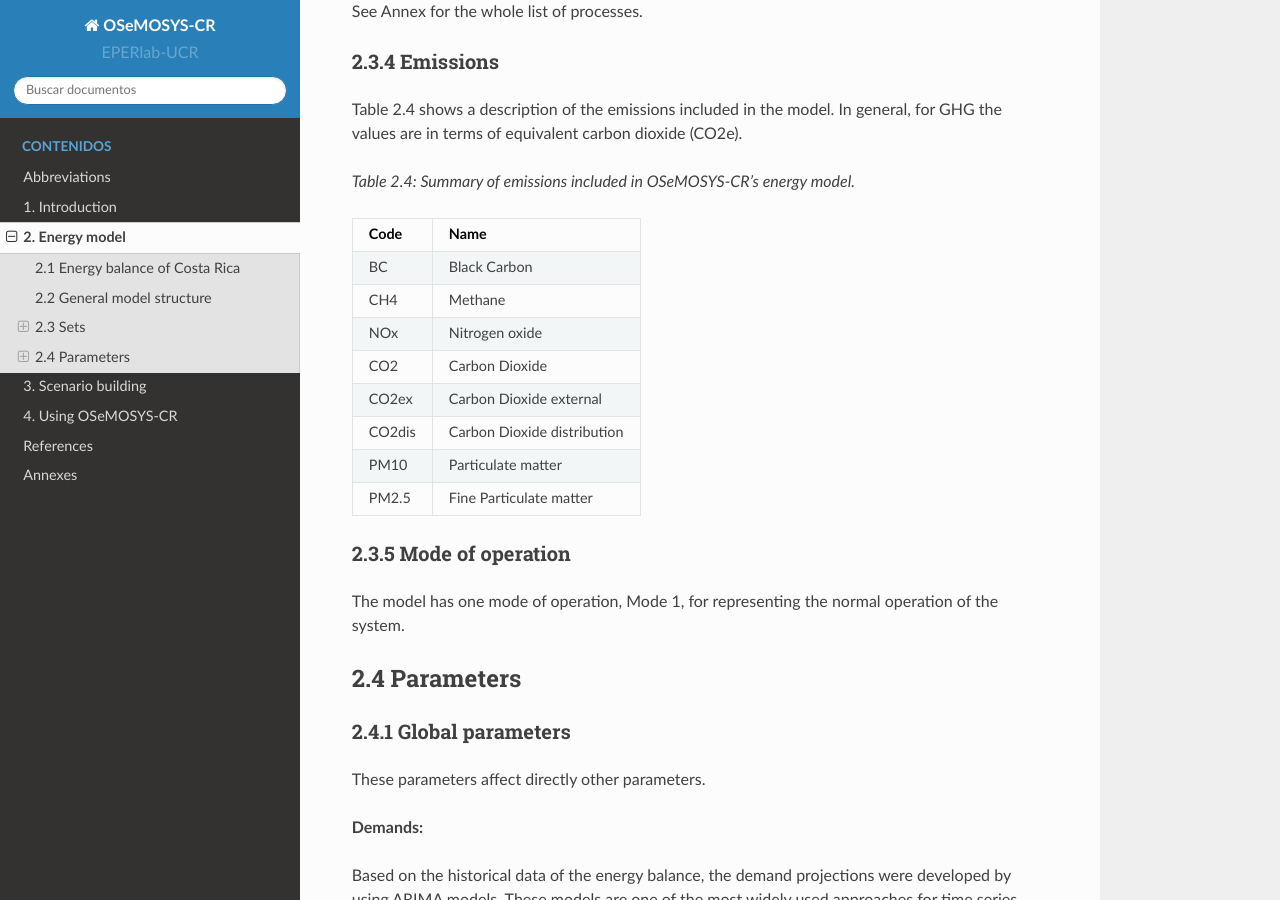
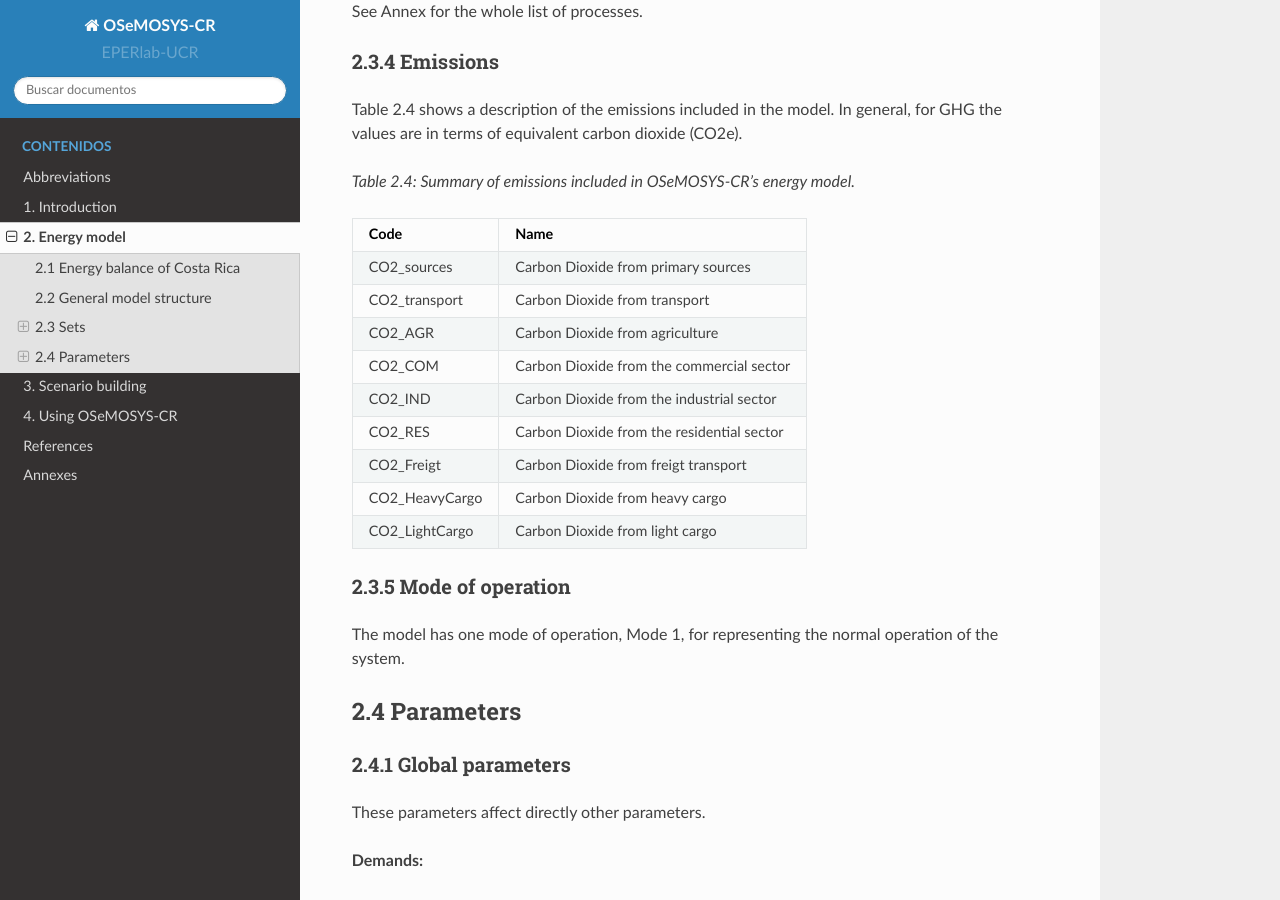
Before and after one commit to EPERLab/OSeMOSYS-CR, a Sphinx documentation site: the page built from docs/02EnergyModel.rst, in a window 1280 px wide and 900 px high, scrolled down 6180 px. Built offline with Sphinx 7.4.7 and the Read the Docs theme 2.0.0, drawn with Linux system fonts in a browser that asks for light colours; formulas are drawn with MathJax 3.

Commit message:
Update 02EnergyModel.rst

```diff
--- a/docs/02EnergyModel.rst
+++ b/docs/02EnergyModel.rst
@@ -206,25 +206,27 @@ Table 2.4 shows a description of the emissions included in the model. In general
 .. table::
    :align:   center
 
-+-----------+------------------------------------------+
-| Code      | Name                                     |
-+===========+==========================================+
-| BC        | Black Carbon                             |
-+-----------+------------------------------------------+
-| CH4       | Methane                                  |
-+-----------+------------------------------------------+
-| NOx       | Nitrogen oxide                           |
-+-----------+------------------------------------------+
-| CO2       | Carbon Dioxide                           |
-+-----------+------------------------------------------+
-| CO2ex     | Carbon Dioxide external                  |
-+-----------+------------------------------------------+
-| CO2dis    | Carbon Dioxide distribution              |
-+-----------+------------------------------------------+
-| PM10      | Particulate matter                       |
-+-----------+------------------------------------------+
-| PM2.5     | Fine Particulate matter                  |
-+-----------+------------------------------------------+
++-----------------+--------------------------------------------+
+| Code            | Name                                       |
++=================+============================================+
+| CO2_sources     | Carbon Dioxide from primary sources        |
++-----------------+--------------------------------------------+
+| CO2_transport   | Carbon Dioxide from transport              |
++-----------------+--------------------------------------------+
+| CO2_AGR         | Carbon Dioxide from agriculture            |
++-----------------+--------------------------------------------+
+| CO2_COM         | Carbon Dioxide from the commercial sector  |
++-----------------+--------------------------------------------+
+| CO2_IND         | Carbon Dioxide from the industrial sector  |
++-----------------+--------------------------------------------+
+| CO2_RES         | Carbon Dioxide from the residential sector |
++-----------------+--------------------------------------------+
+| CO2_Freigt      | Carbon Dioxide from freigt transport       |
++-----------------+--------------------------------------------+
+| CO2_HeavyCargo  | Carbon Dioxide from heavy cargo            |
++-----------------+--------------------------------------------+
+| CO2_LightCargo  | Carbon Dioxide from light cargo            |
++-----------------+--------------------------------------------+
 
 2.3.5 Mode of operation
 ---------
```
